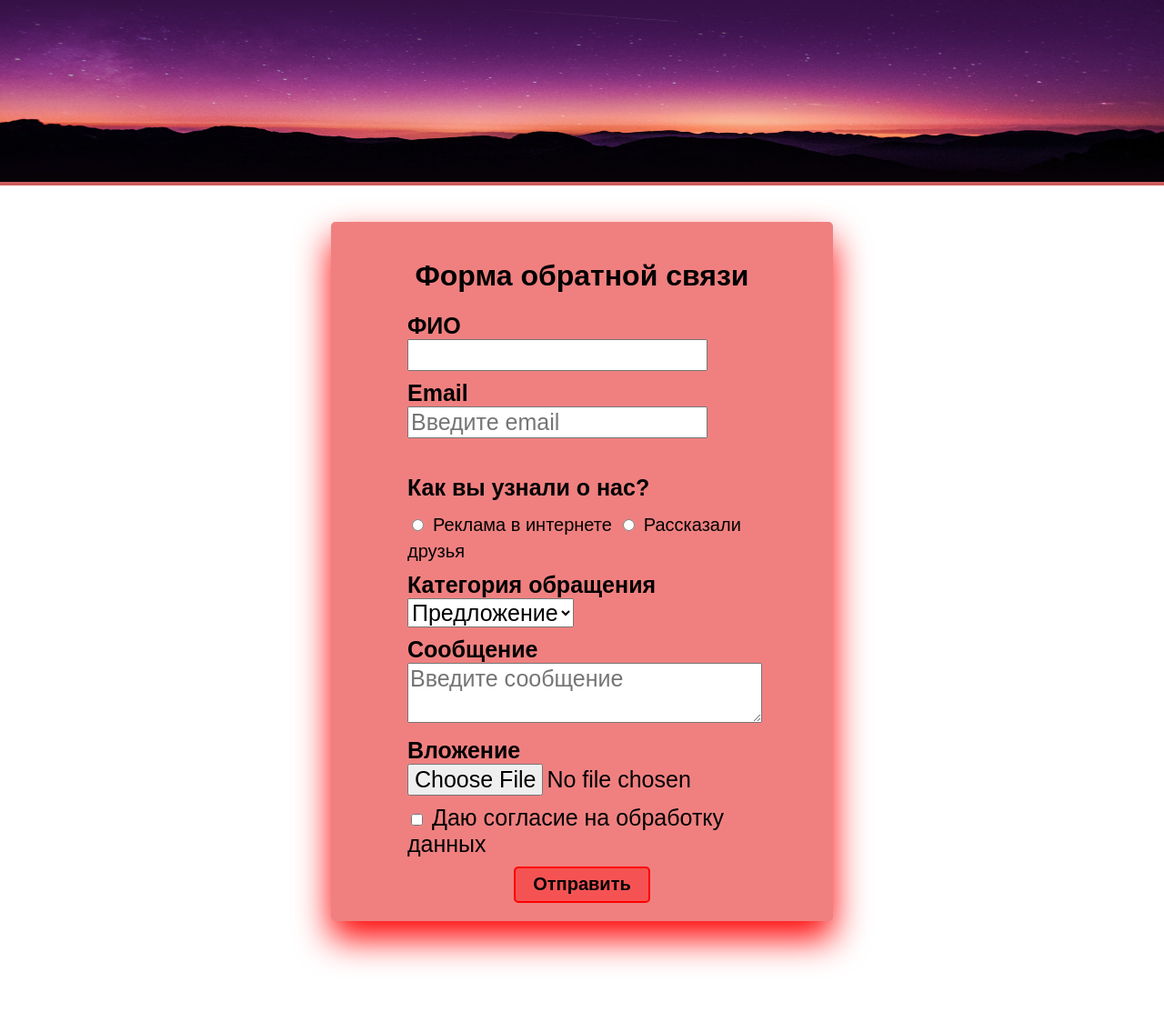
After one commit to Mercuuury/web, a PHP site: page /source/lab-3/index.php in a window 1280 px wide. The commit adds this page. Shown: the whole page at 91% size. Run offline with PHP 8.4, Linux system fonts and the light colour scheme; data that the repository does not hold is empty.

Commit message:
add lab-3

```diff
--- /dev/null
+++ b/source/lab-3/header.html
@@ -0,0 +1,13 @@
+<!DOCTYPE html>
+<html lang="ru">
+<head>
+    <meta charset="UTF-8">
+    <meta http-equiv="X-UA-Compatible" content="IE=edge">
+    <meta name="viewport" content="width=device-width, initial-scale=1.0">
+    <link rel="stylesheet" href="styles/style.css">
+    <title>Лабораторная работа 3</title>
+</head>
+<body>
+    <header>
+        <img src="images\header.jpg" alt="Картинка" height="200px" width="100%">
+    </header>
--- /dev/null
+++ b/source/lab-3/index.php
@@ -0,0 +1,60 @@
+<?php
+    include 'header.html';
+    if (isset($_GET['name'])) {
+        $name = $_GET['name'];
+        $email = $_GET['email'];
+        $source = $_GET['source'];
+    }
+?>
+    <main class="main-form">
+        <h1>Форма обратной связи</h1>
+        <div class="container">
+            <form action="home.php" method="post">
+                <input type="hidden" name="user-id" value="01">
+                <div class="form-group">
+                    <label class="form-label" for="name">ФИО</label>
+                    <input type="text" name="name" id="name" value="<?= $name; ?>" required>
+                </div>
+                <div class="form-group">
+                    <label class="form-label" for="email">Email</label>
+                    <input type="email" name="email" id="email" value="<?= $email; ?>" placeholder="Введите email">
+                </div>
+                <div class="form-group">
+                    <p class="form-label" style="margin-bottom: 10px;">Как вы узнали о нас?</p>
+
+                    <input type="radio" name="source" id="ads" value="ads" <?php if ($source == 'ads') echo 'checked';?>>
+                    <label for="ads" style="font-size: 20px;">Реклама в интернете</label>
+
+                    <input type="radio" name="source" id="friends" value="friends" <?php if ($source == 'friends') echo 'checked';?>>
+                    <label for="friends" style="font-size: 20px;">Рассказали друзья</label>
+                </div>
+                <div class="form-group">
+                    <label class="form-label" for="category">Категория обращения</label>
+                    <select name="category" id="category">
+                        <option value="propose">Предложение</option>
+                        <option value="grievance">Жалоба</option>
+                    </select>
+                </div>
+                <div class="form-group">
+                    <label class="form-label" for="message">Сообщение</label>
+                    <textarea name="message" id="message" cols="30" rows="10" placeholder="Введите сообщение"></textarea>
+                </div>
+                <div class="form-group">
+                    <label class="form-label" for="attachment">Вложение</label>
+                    <input type="file" name="attachment" id="attachment">
+                </div>
+                <div class="form-group">
+                    <input type="checkbox" name="agreement" id="agreement" value="yes">
+                    <label for="agreement">Даю согласие на обработку данных</label>
+                </div>
+                <div class="form-group">
+                    <input class="btn" type="submit" value="Отправить"></button>
+                </div>
+            </form>
+        </div>
+    </main>
+    <footer>
+
+    </footer>
+</body>
+</html>
--- /dev/null
+++ b/source/lab-3/styles/style.css
@@ -0,0 +1,65 @@
+header {
+  background-color: indianred;
+}
+
+body {
+  margin: 0;
+  font-family: Arial, Helvetica, sans-serif;
+}
+
+h1 {
+  text-align: center;
+}
+
+.main-form {
+  position: relative;
+  background-color: lightcoral;
+  width: 40%;
+  margin: 40px auto 100px auto;
+  padding: 20px;
+  border-radius: 5px;
+  box-shadow: 0 19px 38px red;
+  color: black;
+  font-size: 100%;
+  min-width: 510px;
+}
+
+.main-form textarea {
+  width: 100%;
+  max-height: 60px;
+}
+
+.container {
+  max-width: 75%;
+  font-size: 25px;
+  margin: 0 auto;
+}
+
+.form-group {
+  margin-top: 10px;
+}
+
+.form-label {
+  padding-top: 15px;
+  font-weight: bold;
+}
+
+input,
+select,
+textarea {
+  font-family: inherit;
+  font-size: inherit;
+}
+
+.btn {
+    display: block;
+    height: 40px;
+    width: 150px;
+    margin: 0 auto;
+    background-color: rgb(245, 83, 83);
+    border: 2px solid red;
+    border-radius: 5px;
+    font-size: 20px;
+    font-weight: bold;
+    text-align: center;
+}
--- a/styles/style.css
+++ b/styles/style.css
@@ -100,6 +100,7 @@ html, body {
 .card__header {
   font-size: 3rem;
   font-weight: 500;
+  line-height: 3rem;
   color: #0d0d0d;
   margin-bottom: 1.5rem;
 }
@@ -130,6 +131,10 @@ html, body {
   transition: 0.2s;
   cursor: pointer;
 }
+.card__btn:hover {
+  color: #1b2c62;
+}
+
 
 
 .footer {
```
Also changed, not shown: index.html (+14 -0 lines), source/lab-3/home.php (added, +22 -0 lines), img/lab-3.png (added), source/lab-3/images/header.jpg (added).
